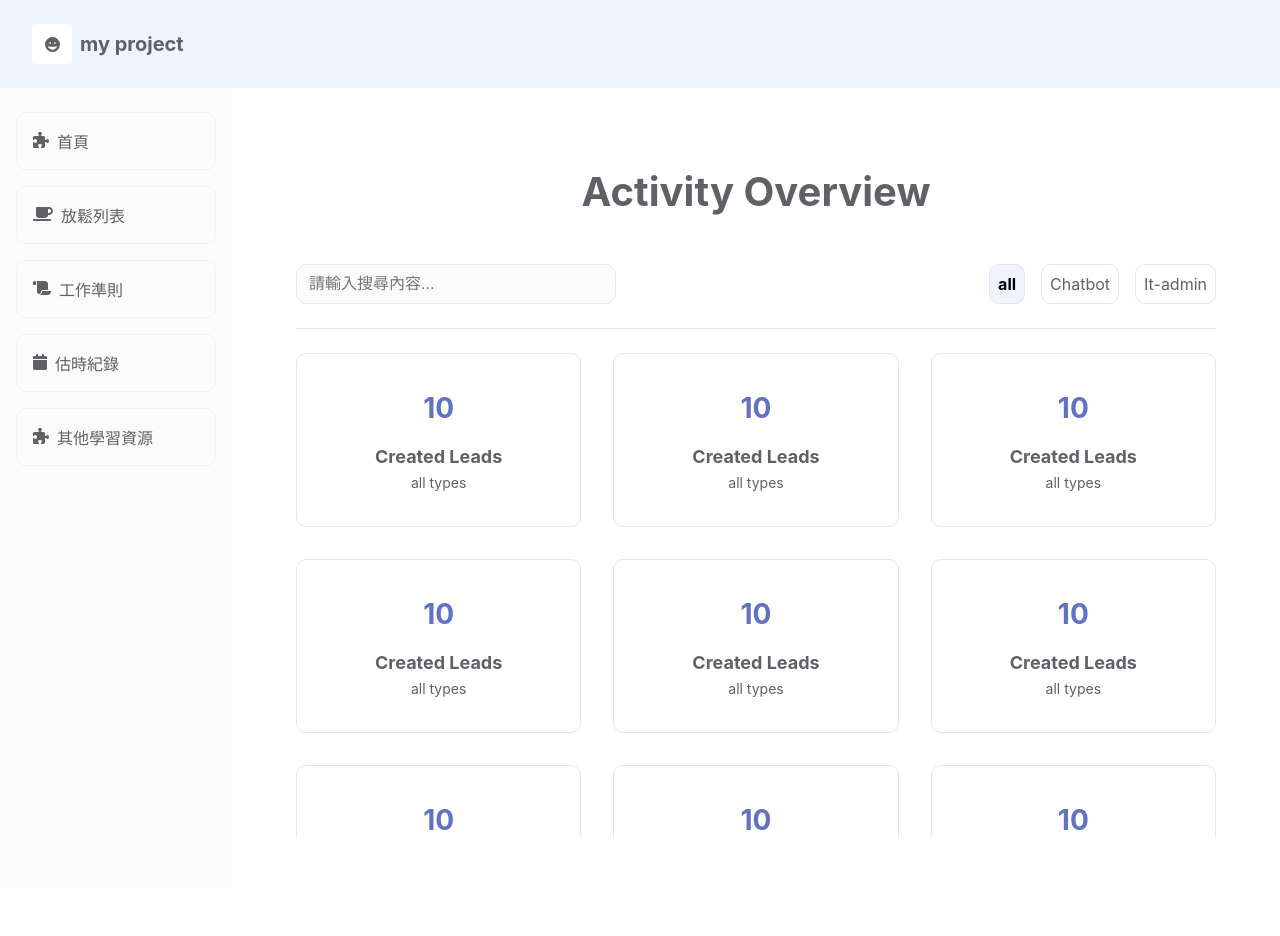
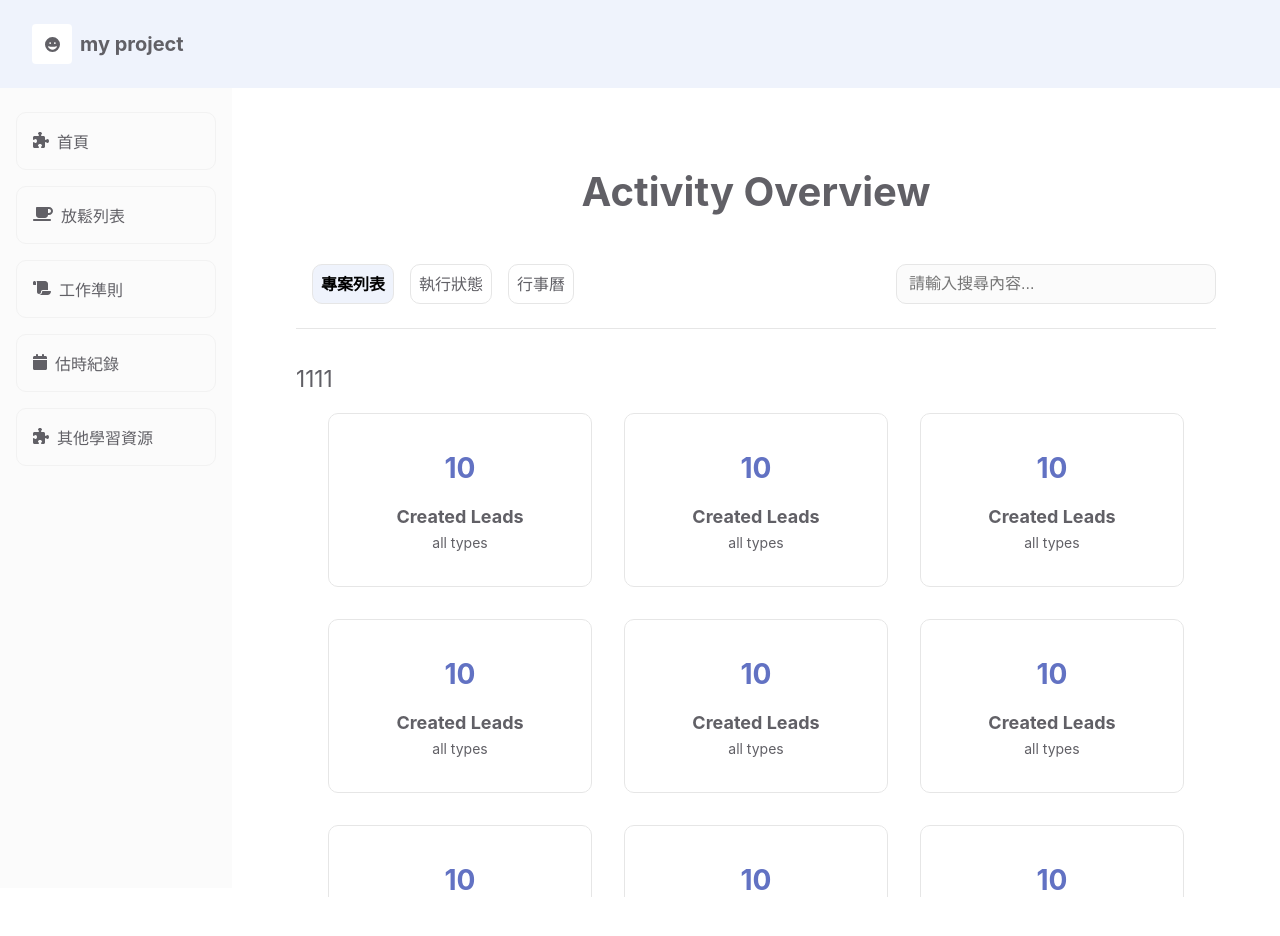
Before and after one commit to yuju0101/vue-project, a Vue app: page / in a window 1280 px wide. Shown: the top 936 px of the page. Before the commit the page ends 888 px from the top, so only its background shows below. Built offline with nearby package versions, Linux system fonts and the light colour scheme.

Commit message:
home tab標籤頁面

```diff
--- /dev/null
+++ b/src/components/home/HomeCalendar.vue
@@ -0,0 +1,89 @@
+<template>
+  <div class="container">
+    <h1>3333</h1>
+    <section class="card-wrap">
+      <div class="card">
+        <h3>10</h3>
+        <h5>Created Leads</h5>
+        <p>all types</p>
+      </div>
+      <div class="card">
+        <h3>10</h3>
+        <h5>Created Leads</h5>
+        <p>all types</p>
+      </div>
+      <div class="card">
+        <h3>10</h3>
+        <h5>Created Leads</h5>
+        <p>all types</p>
+      </div>
+      <div class="card">
+        <h3>10</h3>
+        <h5>Created Leads</h5>
+        <p>all types</p>
+      </div>
+      <div class="card">
+        <h3>10</h3>
+        <h5>Created Leads</h5>
+        <p>all types</p>
+      </div>
+      <div class="card">
+        <h3>10</h3>
+        <h5>Created Leads</h5>
+        <p>all types</p>
+      </div>
+      <div class="card">
+        <h3>10</h3>
+        <h5>Created Leads</h5>
+        <p>all types</p>
+      </div>
+      <div class="card">
+        <h3>10</h3>
+        <h5>Created Leads</h5>
+        <p>all types</p>
+      </div>
+      <div class="card">
+        <h3>10</h3>
+        <h5>Created Leads</h5>
+        <p>all types</p>
+      </div>
+    </section>
+  </div>
+</template>
+
+<script setup></script>
+<style scoped lang="scss">
+.card-wrap {
+  display: flex;
+  justify-content: center;
+  flex-wrap: wrap;
+  height: 500px;
+  overflow-y: auto;
+  padding: 0 1rem;
+}
+.card {
+  display: flex;
+  align-items: center;
+  text-align: center;
+  flex-direction: column;
+  padding: 32px 0;
+  margin: 16px;
+  width: calc(33.3333% - 32px);
+  border: 0.5px solid #e6e6e6;
+  border-radius: 10px;
+  h3 {
+    color: #6272c3;
+    font-size: 28px;
+    font-weight: bold;
+    margin-bottom: 12px;
+  }
+  h5 {
+    font-size: 18px;
+    font-weight: bold;
+  }
+  p {
+    font-size: 14px;
+    color: #616066;
+  }
+}
+</style>
--- /dev/null
+++ b/src/components/home/HomeLIst.vue
@@ -0,0 +1,89 @@
+<template>
+  <div class="container">
+    <h1>1111</h1>
+    <section class="card-wrap">
+      <div class="card">
+        <h3>10</h3>
+        <h5>Created Leads</h5>
+        <p>all types</p>
+      </div>
+      <div class="card">
+        <h3>10</h3>
+        <h5>Created Leads</h5>
+        <p>all types</p>
+      </div>
+      <div class="card">
+        <h3>10</h3>
+        <h5>Created Leads</h5>
+        <p>all types</p>
+      </div>
+      <div class="card">
+        <h3>10</h3>
+        <h5>Created Leads</h5>
+        <p>all types</p>
+      </div>
+      <div class="card">
+        <h3>10</h3>
+        <h5>Created Leads</h5>
+        <p>all types</p>
+      </div>
+      <div class="card">
+        <h3>10</h3>
+        <h5>Created Leads</h5>
+        <p>all types</p>
+      </div>
+      <div class="card">
+        <h3>10</h3>
+        <h5>Created Leads</h5>
+        <p>all types</p>
+      </div>
+      <div class="card">
+        <h3>10</h3>
+        <h5>Created Leads</h5>
+        <p>all types</p>
+      </div>
+      <div class="card">
+        <h3>10</h3>
+        <h5>Created Leads</h5>
+        <p>all types</p>
+      </div>
+    </section>
+  </div>
+</template>
+
+<script setup></script>
+<style scoped lang="scss">
+.card-wrap {
+  display: flex;
+  justify-content: center;
+  flex-wrap: wrap;
+  height: 500px;
+  overflow-y: auto;
+  padding: 0 1rem;
+}
+.card {
+  display: flex;
+  align-items: center;
+  text-align: center;
+  flex-direction: column;
+  padding: 32px 0;
+  margin: 16px;
+  width: calc(33.3333% - 32px);
+  border: 0.5px solid #e6e6e6;
+  border-radius: 10px;
+  h3 {
+    color: #6272c3;
+    font-size: 28px;
+    font-weight: bold;
+    margin-bottom: 12px;
+  }
+  h5 {
+    font-size: 18px;
+    font-weight: bold;
+  }
+  p {
+    font-size: 14px;
+    color: #616066;
+  }
+}
+</style>
--- /dev/null
+++ b/src/components/home/HomeStatus.vue
@@ -0,0 +1,89 @@
+<template>
+  <div class="container">
+    <h1>2222</h1>
+    <section class="card-wrap">
+      <div class="card">
+        <h3>10</h3>
+        <h5>Created Leads</h5>
+        <p>all types</p>
+      </div>
+      <div class="card">
+        <h3>10</h3>
+        <h5>Created Leads</h5>
+        <p>all types</p>
+      </div>
+      <div class="card">
+        <h3>10</h3>
+        <h5>Created Leads</h5>
+        <p>all types</p>
+      </div>
+      <div class="card">
+        <h3>10</h3>
+        <h5>Created Leads</h5>
+        <p>all types</p>
+      </div>
+      <div class="card">
+        <h3>10</h3>
+        <h5>Created Leads</h5>
+        <p>all types</p>
+      </div>
+      <div class="card">
+        <h3>10</h3>
+        <h5>Created Leads</h5>
+        <p>all types</p>
+      </div>
+      <div class="card">
+        <h3>10</h3>
+        <h5>Created Leads</h5>
+        <p>all types</p>
+      </div>
+      <div class="card">
+        <h3>10</h3>
+        <h5>Created Leads</h5>
+        <p>all types</p>
+      </div>
+      <div class="card">
+        <h3>10</h3>
+        <h5>Created Leads</h5>
+        <p>all types</p>
+      </div>
+    </section>
+  </div>
+</template>
+
+<script setup></script>
+<style scoped lang="scss">
+.card-wrap {
+  display: flex;
+  justify-content: center;
+  flex-wrap: wrap;
+  height: 500px;
+  overflow-y: auto;
+  padding: 0 1rem;
+}
+.card {
+  display: flex;
+  align-items: center;
+  text-align: center;
+  flex-direction: column;
+  padding: 32px 0;
+  margin: 16px;
+  width: calc(33.3333% - 32px);
+  border: 0.5px solid #e6e6e6;
+  border-radius: 10px;
+  h3 {
+    color: #6272c3;
+    font-size: 28px;
+    font-weight: bold;
+    margin-bottom: 12px;
+  }
+  h5 {
+    font-size: 18px;
+    font-weight: bold;
+  }
+  p {
+    font-size: 14px;
+    color: #616066;
+  }
+}
+</style>
--- a/src/views/HomeView.vue
+++ b/src/views/HomeView.vue
@@ -4,64 +4,40 @@
       <h2>Activity Overview</h2>
     </section>
     <section class="filter-wrap">
+      <div class="tab-wrap">
+        <div
+          class="tab"
+          v-for="(tag, idx) in tags"
+          :key="idx"
+          @click="activeTag = idx"
+          :class="{ active: activeTag === idx }"
+        >
+          {{ tag.title }}
+        </div>
+      </div>
       <input type="text" placeholder="請輸入搜尋內容..." />
-      <div class="tab-wrap">
-        <div class="tab active">all</div>
-        <div class="tab">Chatbot</div>
-        <div class="tab">It-admin</div>
-      </div>
     </section>
-    <section class="card-wrap">
-      <div class="card">
-        <h3>10</h3>
-        <h5>Created Leads</h5>
-        <p>all types</p>
-      </div>
-      <div class="card">
-        <h3>10</h3>
-        <h5>Created Leads</h5>
-        <p>all types</p>
-      </div>
-      <div class="card">
-        <h3>10</h3>
-        <h5>Created Leads</h5>
-        <p>all types</p>
-      </div>
-      <div class="card">
-        <h3>10</h3>
-        <h5>Created Leads</h5>
-        <p>all types</p>
-      </div>
-      <div class="card">
-        <h3>10</h3>
-        <h5>Created Leads</h5>
-        <p>all types</p>
-      </div>
-      <div class="card">
-        <h3>10</h3>
-        <h5>Created Leads</h5>
-        <p>all types</p>
-      </div>
-      <div class="card">
-        <h3>10</h3>
-        <h5>Created Leads</h5>
-        <p>all types</p>
-      </div>
-      <div class="card">
-        <h3>10</h3>
-        <h5>Created Leads</h5>
-        <p>all types</p>
-      </div>
-      <div class="card">
-        <h3>10</h3>
-        <h5>Created Leads</h5>
-        <p>all types</p>
-      </div>
+
+    <!-- Tab Area -->
+    <section>
+      <HomeList v-if="activeTag === 0"></HomeList>
+      <HomeStatus v-else-if="activeTag === 1"></HomeStatus>
+      <HomeCalendar v-else-if="activeTag === 2"></HomeCalendar>
     </section>
   </div>
 </template>
 
-<script setup></script>
+<script setup>
+import { ref } from 'vue'
+
+import HomeList from '@/components/home/HomeLIst.vue'
+import HomeStatus from '@/components/home/HomeStatus.vue'
+import HomeCalendar from '@/components/home/HomeCalendar.vue'
+
+const activeTag = ref(0) // 預設選中 "標籤 1"
+// tag渲染
+const tags = ref([{ title: '專案列表' }, { title: '執行狀態' }, { title: '行事曆' }])
+</script>
 <style scoped lang="scss">
 .header-wrap {
   text-align: center;
@@ -95,6 +71,7 @@
       border-radius: 10px;
       margin-left: 1rem;
       font-size: 16px;
+      cursor: pointer;
       &.active {
         background-color: #eff3fc;
         color: #000;
@@ -103,38 +80,4 @@
     }
   }
 }
-
-.card-wrap {
-  display: flex;
-  justify-content: center;
-  flex-wrap: wrap;
-  height: 500px;
-  overflow-y: auto;
-  padding: 0 1rem;
-}
-.card {
-  display: flex;
-  align-items: center;
-  text-align: center;
-  flex-direction: column;
-  padding: 32px 0;
-  margin: 16px;
-  width: calc(33.3333% - 32px);
-  border: 0.5px solid #e6e6e6;
-  border-radius: 10px;
-  h3 {
-    color: #6272c3;
-    font-size: 28px;
-    font-weight: bold;
-    margin-bottom: 12px;
-  }
-  h5 {
-    font-size: 18px;
-    font-weight: bold;
-  }
-  p {
-    font-size: 14px;
-    color: #616066;
-  }
-}
 </style>
```
